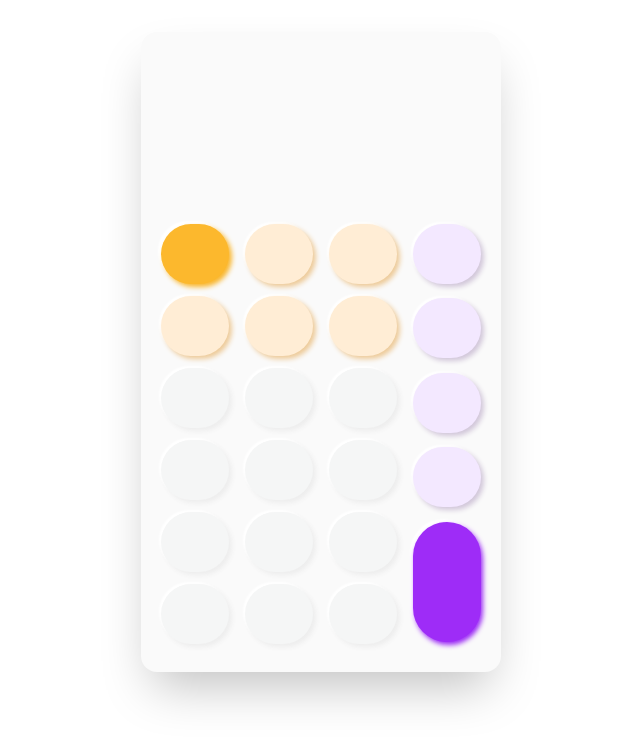
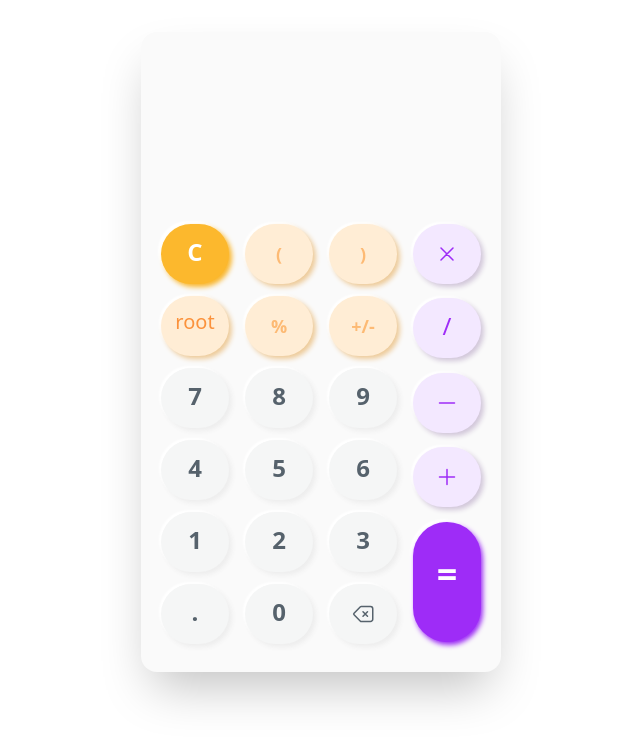
Before and after one commit to HaiderAlkhalifah/simple_calculator, a plain HTML site: page src/html/mainPage.html in a window 1280 px wide. Shown: the whole page, without its empty margins (319-959 px from the left). Drawn offline with Linux system fonts and the light colour scheme.

Commit message:
Add: btns UI done

```diff
--- a/src/html/mainPage.html
+++ b/src/html/mainPage.html
@@ -15,80 +15,178 @@
           <div class="grid grid-cols-4 gap-4 justify-evenly py-3 px-5">
             <div class="grid grid-rows-6 gap-3">
               <div
-                class="rounded-full shadow-soft-cardo bg-obtn h-[60px] text-center justify-centert"
-              ></div>
+                class="rounded-full shadow-soft-cardo bg-obtn h-[60px] text-center justify-items-center text-2xl p-3 font-bold text-white"
+              >
+                C
+              </div>
               <div
-                class="rounded-full shadow-soft-cardso bg-orange-100 h-[60px] text-center justify-centert"
-              ></div>
+                class="rounded-full shadow-soft-cardso bg-orange-100 h-[60px] text-center justify-items-center text-xl p-3 font-sm text-orange-400"
+              >
+                root
+              </div>
               <div
-                class="rounded-full shadow-soft-card bg-wbtn h-[60px] text-center justify-centert"
-              ></div>
+                class="rounded-full shadow-soft-card bg-wbtn h-[60px] text-center justify-items-center text-2xl p-3 font-bold text-textm"
+              >
+                7
+              </div>
               <div
-                class="rounded-full shadow-soft-card bg-wbtn h-[60px] text-center justify-centert"
-              ></div>
+                class="rounded-full shadow-soft-card bg-wbtn h-[60px] text-center justify-items-center text-2xl p-3 font-bold text-textm"
+              >
+                4
+              </div>
               <div
-                class="rounded-full shadow-soft-card bg-wbtn h-[60px] text-center justify-centert"
-              ></div>
+                class="rounded-full shadow-soft-card bg-wbtn h-[60px] text-center justify-items-center text-2xl p-3 font-bold text-textm"
+              >
+                1
+              </div>
               <div
-                class="rounded-full shadow-soft-card bg-wbtn h-[60px] text-center justify-centert"
-              ></div>
+                class="rounded-full shadow-soft-card bg-wbtn h-[60px] text-center justify-items-center text-2xl p-3 font-bold text-textm"
+              >
+                .
+              </div>
             </div>
             <div class="grid grid-rows-6 gap-3">
               <div
-                class="rounded-full shadow-soft-cardso bg-orange-100 h-[60px] text-center justify-centert"
-              ></div>
+                class="rounded-full shadow-soft-cardso bg-orange-100 h-[60px] text-center justify-items-center text-lg p-4 font-bold text-orange-300"
+              >
+                (
+              </div>
               <div
-                class="rounded-full shadow-soft-cardso bg-orange-100 h-[60px] text-center justify-centert"
-              ></div>
+                class="rounded-full shadow-soft-cardso bg-orange-100 h-[60px] text-center justify-items-center text-lg p-4 font-bold text-orange-300"
+              >
+                %
+              </div>
               <div
-                class="rounded-full shadow-soft-card bg-wbtn h-[60px] text-center justify-centert"
-              ></div>
+                class="rounded-full shadow-soft-card bg-wbtn h-[60px] text-center justify-items-center text-2xl p-3 font-bold text-textm"
+              >
+                8
+              </div>
               <div
-                class="rounded-full shadow-soft-card bg-wbtn h-[60px] text-center justify-centert"
-              ></div>
+                class="rounded-full shadow-soft-card bg-wbtn h-[60px] text-center justify-items-center text-2xl p-3 font-bold text-textm"
+              >
+                5
+              </div>
               <div
-                class="rounded-full shadow-soft-card bg-wbtn h-[60px] text-center justify-centert"
-              ></div>
+                class="rounded-full shadow-soft-card bg-wbtn h-[60px] text-center justify-items-center text-2xl p-3 font-bold text-textm"
+              >
+                2
+              </div>
               <div
-                class="rounded-full shadow-soft-card bg-wbtn h-[60px] text-center justify-centert"
-              ></div>
+                class="rounded-full shadow-soft-card bg-wbtn h-[60px] text-center justify-items-center text-2xl p-3 font-bold text-textm"
+              >
+                0
+              </div>
             </div>
             <div class="grid grid-rows-6 gap-3">
               <div
-                class="rounded-full shadow-soft-cardso bg-orange-100 h-[60px] text-center justify-centert"
-              ></div>
+                class="rounded-full shadow-soft-cardso bg-orange-100 h-[60px] text-center justify-items-center text-lg p-4 font-bold text-orange-300"
+              >
+                )
+              </div>
               <div
-                class="rounded-full shadow-soft-cardso bg-orange-100 h-[60px] text-center justify-centert"
-              ></div>
+                class="rounded-full shadow-soft-cardso bg-orange-100 h-[60px] text-center jjustify-items-center text-lg p-4 font-bold text-orange-300"
+              >
+                +/-
+              </div>
               <div
-                class="rounded-full shadow-soft-card bg-wbtn h-[60px] text-center justify-centert"
-              ></div>
+                class="rounded-full shadow-soft-card bg-wbtn h-[60px] text-center justify-items-center text-2xl p-3 font-bold text-textm"
+              >
+                9
+              </div>
               <div
-                class="rounded-full shadow-soft-card bg-wbtn h-[60px] text-center justify-centert"
-              ></div>
+                class="rounded-full shadow-soft-card bg-wbtn h-[60px] text-center justify-items-center text-2xl p-3 font-bold text-textm"
+              >
+                6
+              </div>
               <div
-                class="rounded-full shadow-soft-card bg-wbtn h-[60px] text-center justify-centert"
-              ></div>
+                class="rounded-full shadow-soft-card bg-wbtn h-[60px] text-center justify-items-center text-2xl p-3 font-bold text-textm"
+              >
+                3
+              </div>
               <div
-                class="rounded-full shadow-soft-card bg-wbtn h-[60px] text-center justify-centert"
-              ></div>
+                class="grid rounded-full shadow-soft-card bg-wbtn h-[60px] text-center justify-items-center content-center py-4 px-3 font-bold text-textm"
+              >
+                <svg
+                  xmlns="http://www.w3.org/2000/svg"
+                  fill="none"
+                  viewBox="0 0 24 24"
+                  stroke-width="1.5"
+                  stroke="currentColor"
+                  class="w-6 h-6"
+                >
+                  <path
+                    stroke-linecap="round"
+                    stroke-linejoin="round"
+                    d="M12 9.75L14.25 12m0 0l2.25 2.25M14.25 12l2.25-2.25M14.25 12L12 14.25m-2.58 4.92l-6.375-6.375a1.125 1.125 0 010-1.59L9.42 4.83c.211-.211.498-.33.796-.33H19.5a2.25 2.25 0 012.25 2.25v10.5a2.25 2.25 0 01-2.25 2.25h-9.284c-.298 0-.585-.119-.796-.33z"
+                  />
+                </svg>
+              </div>
             </div>
             <div class="grid grid-row-1 grid-flow-row gap-3">
               <div
-                class="rounded-full shadow-soft-cardsp bg-purple-100 h-[60px] text-center justify-centert"
-              ></div>
+                class="grid rounded-full shadow-soft-cardsp bg-purple-100 h-[60px] text-center justify-items-center content-center p-3 font-bold text-pbtn"
+              >
+                <svg
+                  xmlns="http://www.w3.org/2000/svg"
+                  fill="none"
+                  viewBox="0 0 24 24"
+                  stroke-width="1.5"
+                  stroke="currentColor"
+                  class="w-6 h-6"
+                >
+                  <path
+                    stroke-linecap="round"
+                    stroke-linejoin="round"
+                    d="M6 18L18 6M6 6l12 12"
+                  />
+                </svg>
+              </div>
               <div
-                class="rounded-full shadow-soft-cardsp bg-purple-100 h-[60px] text-center justify-centert"
-              ></div>
+                class="rounded-full shadow-soft-cardsp bg-purple-100 h-[60px] text-center justify-items-center text-2xl p-3 font-sm text-pbtn"
+              >
+                /
+              </div>
               <div
-                class="rounded-full shadow-soft-cardsp bg-purple-100 h-[60px] text-center justify-centert"
-              ></div>
+                class="grid rounded-full shadow-soft-cardsp bg-purple-100 h-[60px] text-center justify-items-center text-2xl content-center font-bold text-pbtn"
+              >
+                <svg
+                  xmlns="http://www.w3.org/2000/svg"
+                  fill="none"
+                  viewBox="0 0 24 24"
+                  stroke-width="1.5"
+                  stroke="currentColor"
+                  class="w-6"
+                >
+                  <path
+                    stroke-linecap="round"
+                    stroke-linejoin="round"
+                    d="M19.5 12h-15"
+                  />
+                </svg>
+              </div>
               <div
-                class="rounded-full shadow-soft-cardsp bg-purple-100 h-[60px] text-center justify-centert"
-              ></div>
+                class="grid rounded-full shadow-soft-cardsp bg-purple-100 h-[60px] text-center justify-items-center text-2xl content-center font-bold text-pbtn"
+              >
+                <svg
+                  xmlns="http://www.w3.org/2000/svg"
+                  fill="none"
+                  viewBox="0 0 24 24"
+                  stroke-width="1.5"
+                  stroke="currentColor"
+                  class="w-6 h-6"
+                >
+                  <path
+                    stroke-linecap="round"
+                    stroke-linejoin="round"
+                    d="M12 4.5v15m7.5-7.5h-15"
+                  />
+                </svg>
+              </div>
               <div
-                class="rounded-full row-start-5 row-end-6 shadow-soft-cardp bg-pbtn h-[120px] text-center justify-centert"
-              ></div>
+                class="rounded-full row-start-5 row-end-6 shadow-soft-cardp bg-pbtn h-[120px] text-center justify-items-center text-4xl py-8 font-bold text-white"
+              >
+                =
+              </div>
             </div>
           </div>
         </div>
```
Also changed, not shown: dist/output.css.
